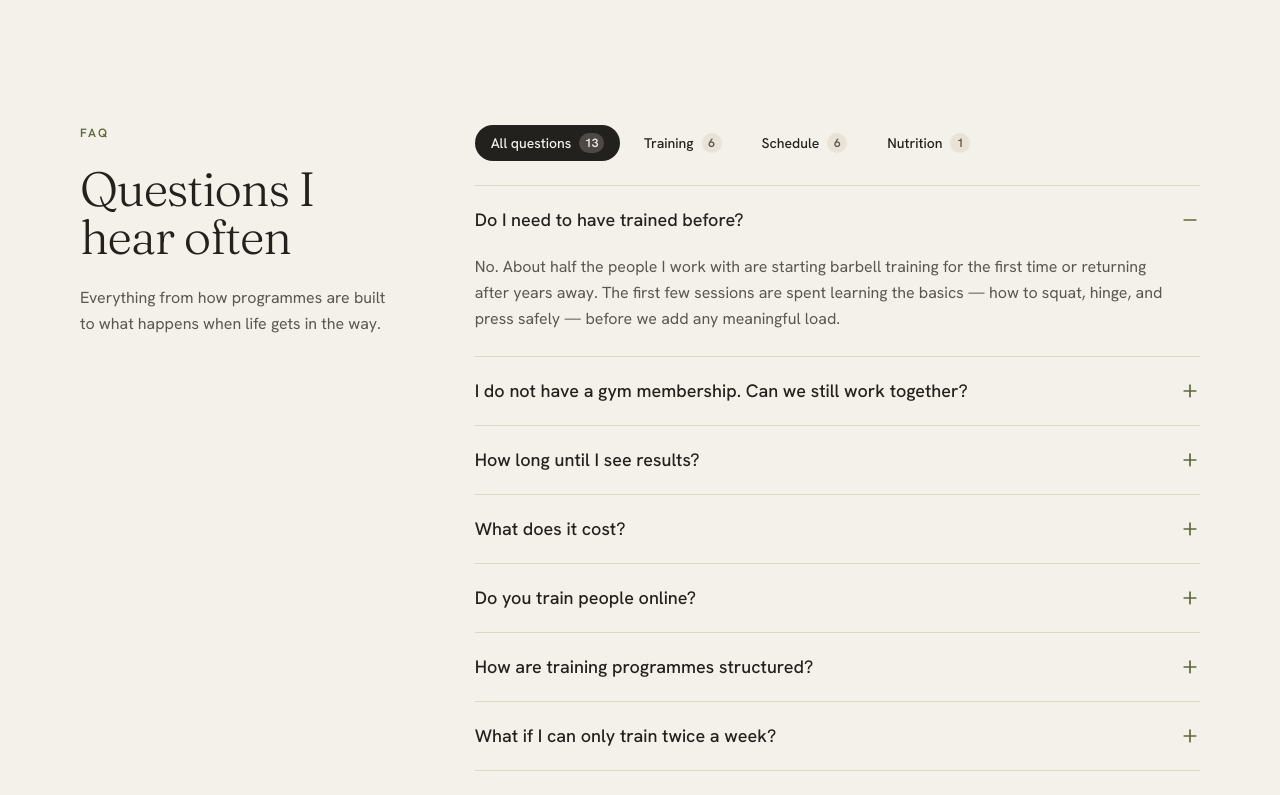
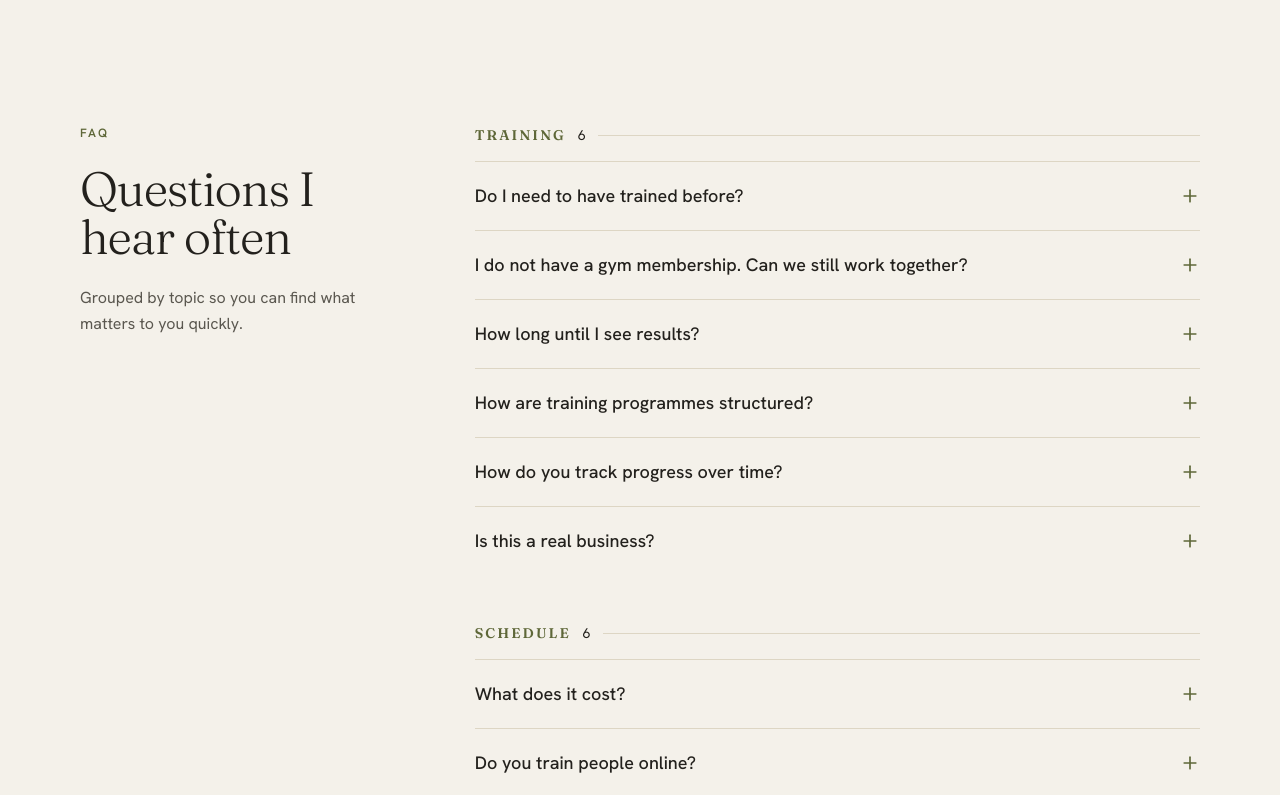
Before and after one commit to Eclipse-2310/FORMFITNESS, a React (Vite) app: page / in a window 1280 px wide. Shown: the part 5420-6215 px from the top of the page. Built offline with nearby package versions, Linux system fonts and the light colour scheme; no server answers.

Commit message:
update from claude

```diff
--- a/src/components/Faq.tsx
+++ b/src/components/Faq.tsx
@@ -1,22 +1,23 @@
-import { useState, useRef, useEffect, useMemo } from 'react';
+import { useState, useRef, useEffect } from 'react';
 import { Plus, Minus } from 'lucide-react';
 import { FAQ, FAQ_CATEGORIES, type FaqCategory } from '@/content';
 
-type Filter = FaqCategory | 'all';
+type Group = {
+  key: FaqCategory;
+  label: string;
+  items: typeof FAQ.items;
+};
+
+const groups: Group[] = FAQ_CATEGORIES.filter((c) => c.key !== 'all').map((c) => ({
+  key: c.key as FaqCategory,
+  label: c.label,
+  items: FAQ.items.filter((i) => i.category === c.key),
+}));
 
 export function Faq() {
-  const [open, setOpen] = useState<number | null>(0);
-  const [filter, setFilter] = useState<Filter>('all');
+  const [open, setOpen] = useState<string | null>(null);
 
-  const visibleItems = useMemo(() => {
-    if (filter === 'all') return FAQ.items;
-    return FAQ.items.filter((item) => item.category === filter);
-  }, [filter]);
-
-  const handleFilterChange = (f: Filter) => {
-    setFilter(f);
-    setOpen(null);
-  };
+  const toggle = (id: string) => setOpen(open === id ? null : id);
 
   return (
     <section id="faq" className="bg-canvas py-24 lg:py-36">
@@ -31,56 +32,33 @@ export function Faq() {
                 {FAQ.title}
               </h2>
               <p className="mt-6 max-w-xs text-base leading-relaxed text-ink-50">
-                Everything from how programmes are built to what happens when life gets in the way.
+                Grouped by topic so you can find what matters to you quickly.
               </p>
             </div>
           </div>
 
-          <div className="lg:col-span-8">
-            <div className="mb-6 flex flex-wrap gap-2">
-              {FAQ_CATEGORIES.map((cat) => {
-                const isActive = filter === cat.key;
-                const count =
-                  cat.key === 'all'
-                    ? FAQ.items.length
-                    : FAQ.items.filter((i) => i.category === cat.key).length;
-                return (
-                  <button
-                    key={cat.key}
-                    onClick={() => handleFilterChange(cat.key as Filter)}
-                    className={[
-                      'focus-visible-ring inline-flex items-center gap-2 rounded-full px-4 py-2 text-sm font-medium transition-all duration-200',
-                      isActive
-                        ? 'bg-ink text-canvas'
-                        : 'bg-canvas-200 text-ink-60 hover:bg-canvas-300 hover:text-ink',
-                    ].join(' ')}
-                    aria-pressed={isActive}
-                  >
-                    {cat.label}
-                    <span
-                      className={[
-                        'inline-flex items-center justify-center rounded-full text-xs font-semibold tabular-nums',
-                        isActive
-                          ? 'bg-canvas/20 text-canvas'
-                          : 'bg-canvas-400/50 text-ink-50',
-                      ].join(' ')}
-                      style={{ minWidth: '1.25rem', height: '1.25rem', padding: '0 0.35rem' }}
-                    >
-                      {count}
+          <div className="lg:col-span-8 space-y-12">
+            {groups.map((group) => (
+              <div key={group.key}>
+                <div className="mb-4 flex items-center gap-3">
+                  <h3 className="text-sm font-semibold uppercase tracking-[0.15em] text-olive">
+                    {group.label}
+                  </h3>
+                  <span className="text-sm tabular-nums text-ink-40">
+                    {group.items.length}
                   </span>
-                  </button>
-                );
-              })}
+                  <div className="h-px flex-1 bg-canvas-400" />
                 </div>
 
                 <dl className="divide-y divide-canvas-400 border-t border-canvas-400">
-              {visibleItems.map((item, i) => {
-                const isOpen = open === i;
+                  {group.items.map((item, i) => {
+                    const id = `${group.key}-${i}`;
+                    const isOpen = open === id;
                     return (
-                  <div key={`${filter}-${i}`}>
+                      <div key={id}>
                         <dt>
                           <button
-                        onClick={() => setOpen(isOpen ? null : i)}
+                            onClick={() => toggle(id)}
                             className="focus-visible-ring group flex w-full items-center justify-between gap-4 py-5 text-left"
                             aria-expanded={isOpen}
                           >
@@ -101,12 +79,8 @@ export function Faq() {
                     );
                   })}
                 </dl>
-
-            {visibleItems.length === 0 && (
-              <p className="py-12 text-center text-base text-ink-50">
-                No questions in this category yet.
-              </p>
-            )}
+              </div>
+            ))}
           </div>
         </div>
       </div>
```
Lines whose indentation alone changed are shown as unchanged.
